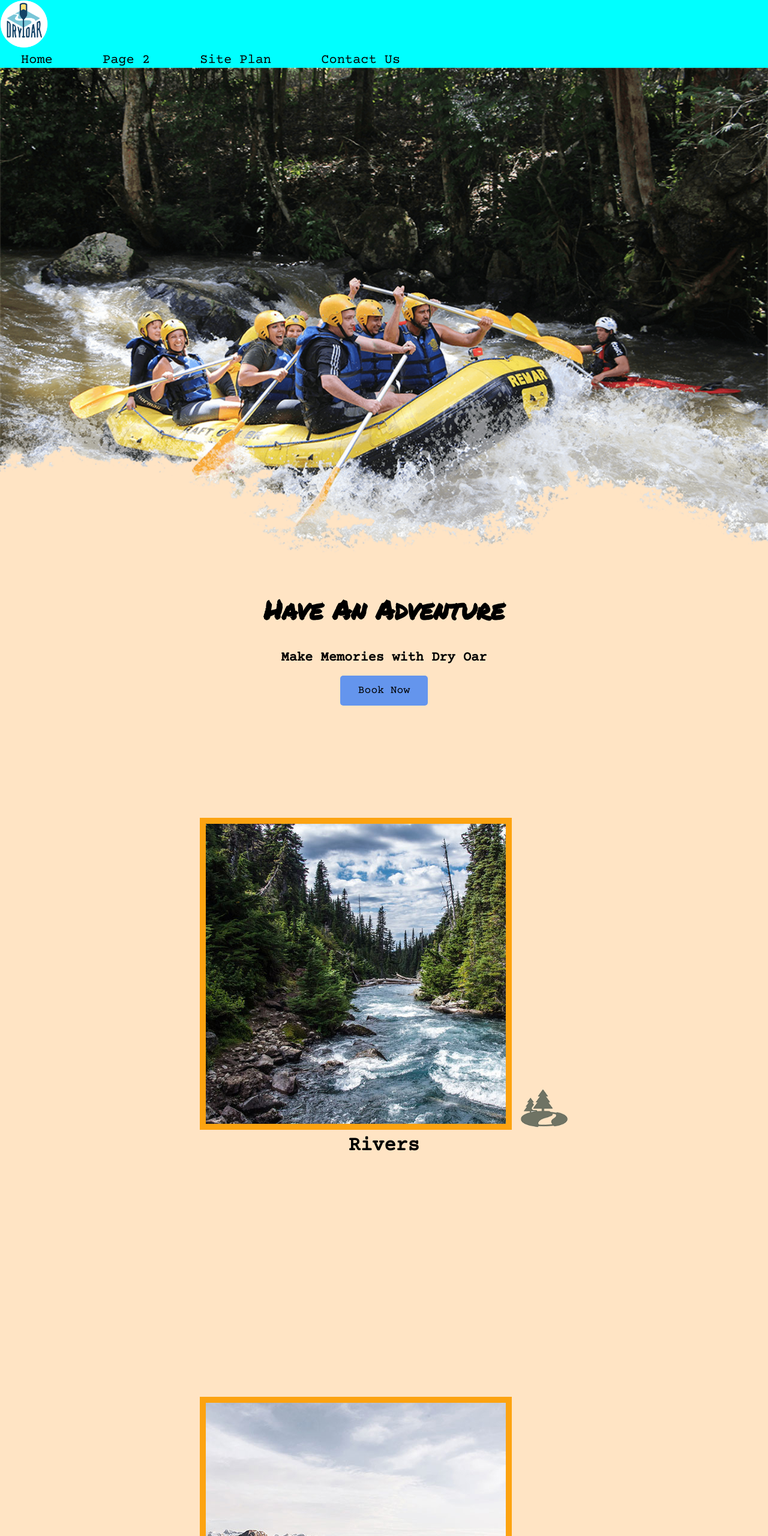
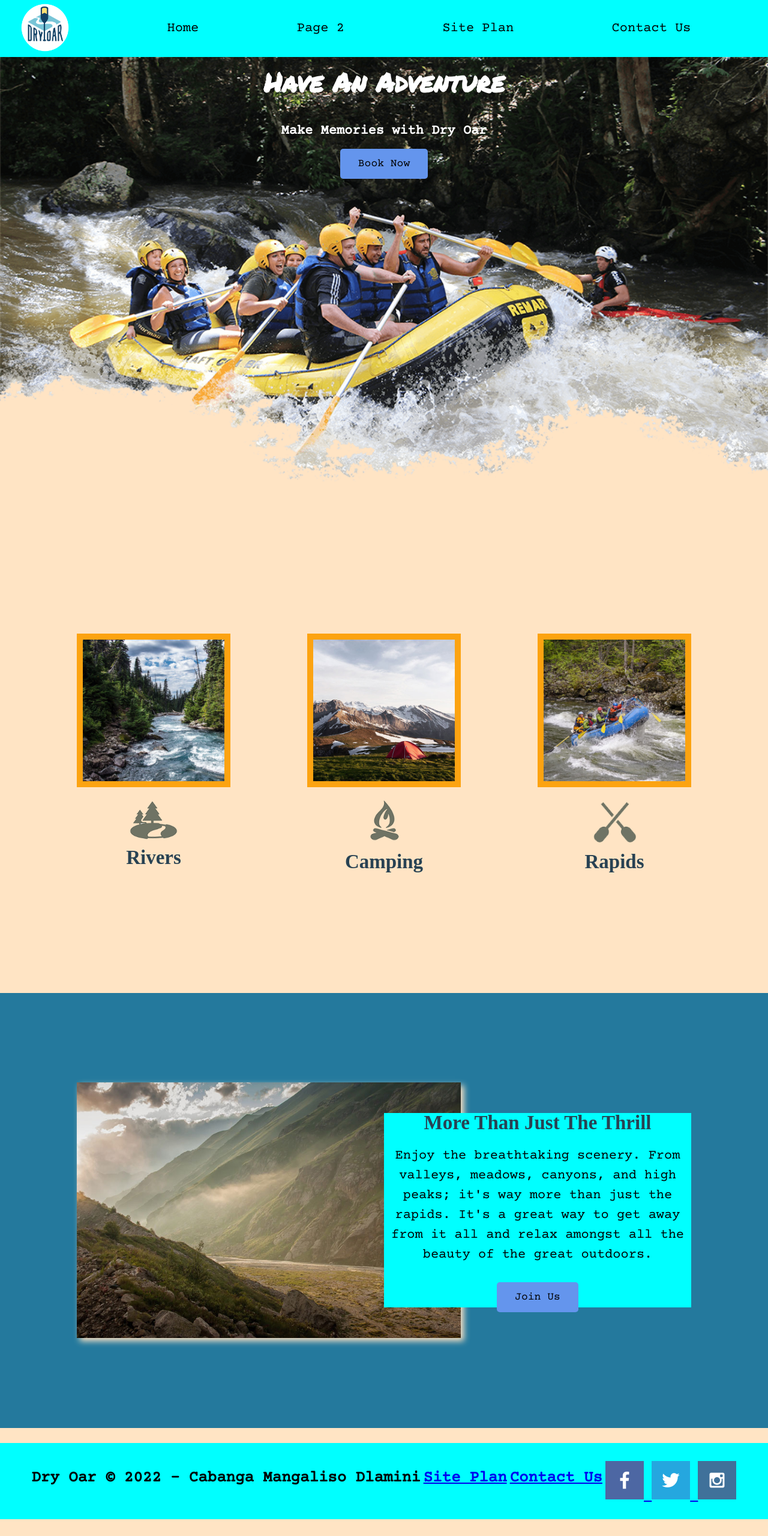
Before and after one commit to dlaminicabanga/wdd130, a plain HTML site: page wwr/index.html in a window 1280 px wide. Shown: the top 2560 px of the page at 60% size. After the commit the page ends 2532 px from the top, so only its background shows below. Drawn offline with nearby package versions, Linux system fonts and the light colour scheme.

Commit message:
latest update W07

```diff
--- a/wwr/styles/style.css
+++ b/wwr/styles/style.css
@@ -4,16 +4,17 @@
     font-size: 2em;
     margin-top: 10px;
 }
-.msg {
-    background-color:cornflowerblue;
-    line-height: 1.5em;
+main section {
+    text-align: center;
+    color: #284253;
 }
-#content {
-    max-width: 1600px;
-    margin: 0 auto;
+.home-grid {
+    display: grid;
+    grid-template-columns: repeat(10, 1fr);
 }
-#background {
-    height: 725px;
+nav {
+    display:flex;
+    justify-content: space-evenly
 }
 nav a {
     text-align: center;
@@ -21,32 +22,97 @@ nav a {
     text-decoration: none;
     padding: 35px;
 }
-#hero-msg h1, #hero-msg h4 {
-    text-align: center;
+nav a:hover {
+    background-color: white;
+    color: red;
 }
-.button-box {
-    text-align: center;
-}
-main section {
-    text-align: center;
-}
-
 body {
     background-color: bisque;
     font-family:'Courier Prime', sans-serif;
     font-size: 22px;
     margin: 0;
     padding: 0;
+}
+header {
+    display: grid;
+    grid-template-columns: 150px auto;
+    background-color: aqua;
 
 }
-header {
+footer {
     background-color: aqua;
+    padding: 25px 50px;
+    padding-top: 15px;
+    margin-top: 25px;
+    display: flex;
+    justify-content: space-around;
+    align-items: center;
+    text-decoration: none;
 }
-nav a:hover {
-    background-color: white;
-    color: red;
+footer .social img {
+    padding-top: 15px;
 }
-.book,.join {
+h2 {
+    font-family: Cabin;
+    margin: 0;
+}
+main section img {
+    box-sizing: border-box;
+}
+#content {
+    max-width: 1600px;
+    margin: 0 auto;
+}
+#background {
+    grid-column: 1/11;
+    grid-row: 4/9;
+    height: 725px;
+    background-color: #24799D;
+}
+#hero {
+    display: grid;
+    grid-template-columns: 1fr 3fr 1fr;
+    margin-top: -100px;
+}
+#hero-box {
+    grid-column: 1/4;
+    grid-row: 1/3;
+    z-index: -1;
+}
+#hero-msg {
+    grid-column: 2/3;
+    grid-row: 1/2;
+    margin-top: 100px;
+}
+#hero-msg h1 {
+    text-align: center;
+    color: white;
+    margin-top: 10px;
+}
+#hero-msg h4 {
+    text-align: center;
+    color: white;
+}
+#hero-img {
+    width: 100%;
+}
+#logo_link {
+    padding-top: 5px;
+    justify-self: center;
+    align-self: center;
+
+}
+.icon{
+    width: 80px;
+    padding-top: 10px;
+}
+.logo {
+    width: 80px;
+}
+.button-box {
+    text-align: center;
+}
+.book, .join {
     background-color: cornflowerblue;
     color: black;
     text-decoration: none;
@@ -56,85 +122,101 @@ nav a:hover {
     font-size: 18px;
 }
 .book:hover, .join:hover {
+    color: red;
+    border: #24799D;
     background-color: white;
-    color: red;
-}
-#background {
-    background-color: lightsteelblue;
-    padding: 25px 50px;
-    padding-top: 15px;
-    margin-top: 200px;
-    padding-bottom: 15px;
-    margin-bottom: 200px;
+    border-style: ridge;
+    text-decoration: none;
 }
 .msg {
+    grid-column: 6/10;
+    grid-row: 6/7;
     background-color: aqua;
-    padding: 35px;
     line-height: 1.5em;
-}
-footer {
-    background-color: aqua;
-    padding: 25px 50px;
-    padding-top: 15px;
-    margin-top: 200px;
-}
-.home-title {
-    color: black;
-}
-h2 {
-    margin: 0;
-}
-h4 {
-    color: black;
-}
-.msg h2 {
-    color: black;
+
 }
 .msg p {
     color: black;
     padding-bottom: 15px;
 }
-footer h3 {
-    color: black;
-    text-decoration: underline;
-}
-footer a {
-    color: black;
-    text-decoration: none;
-}
-footer a:hover {
-    color: black;
-}
-.logo {
-    width: 80px;
-}
-#logo_link {
-    padding-top: 5px;
-}
-.icon {
-    width: 80px;
-    padding-top: 10px;
-    margin-top: 100px;
-}
-#hero-img {
-    width: 100%;
-}
-.social img {
-    padding-top: 15px;
-}
-.river-card, .camping-card, .rapid-card {
+.rivers-card, .camping-card, .rapids-card {
     margin: 200px 0;
 }
 .card-img {
-    border: 10px solid #fca311;
-    padding-top: 0px;
-    margin-top: 200px;
+    border: 10px solid#fca311;
+    transition: transform .5s;
+
+}
+.card-img:hover {
+    opacity: .6;
+    transform: scale(1.1);
+}
+.card-img, .mountains {
+    width: 100%;
+}
+.rivers-card {
+    grid-column: 2/4;
+    grid-row: 2/3;
+}
+.camping-card {
+    grid-column: 5/7;
+    grid-row: 2/3;
+}
+.rapids-card {
+    grid-column: 8/10;
+    grid-row: 2/3;
 }
 .mountains {
-    padding-bottom: 15px;
-    margin-bottom: 200px;
+    grid-column: 2/7;
+    grid-row: 5/8;
+    color: #F1F9F5;
+    text-decoration: none;
+    box-shadow: 5px 5px 10px bisque;
 }
-main section img {
-    box-sizing: border-box;
-
+.footer-links:hover {
+    color: #284253;
+    text-decoration: underline;
+    background-color: #F1F9F5;
 }
+@media screen and (max-width: 900px) {
+    #hero, .home-grid {
+        display: block;
+        height: auto;
+    }
+    nav, footer {
+        flex-direction: column;
+    }
+    nav a {
+        display: block;
+        padding: 15px;
+    }
+    #hero {
+        margin-top: 0;
+    }
+    #hero-msg {
+        margin-top: 0;
+    }
+    #hero-msg h4 {
+        display: none;
+    }
+    .home-title {
+        font-family:'Permanent Marker', 'Courier Prime', sans-serif;
+        font-size: 2em;
+        margin-top: 10px;
+    }
+    .rivers-card, .camping-card, .rapids-card {
+        margin: 50px auto;
+        width: 60%;
+    }
+    #background {
+        display: none;
+    }
+    .mountains, .msg {
+        width: 80%;
+        display: block;
+        margin: 0 auto;
+    }
+    footer {
+        margin-top: 25px;
+    }
+}
```
